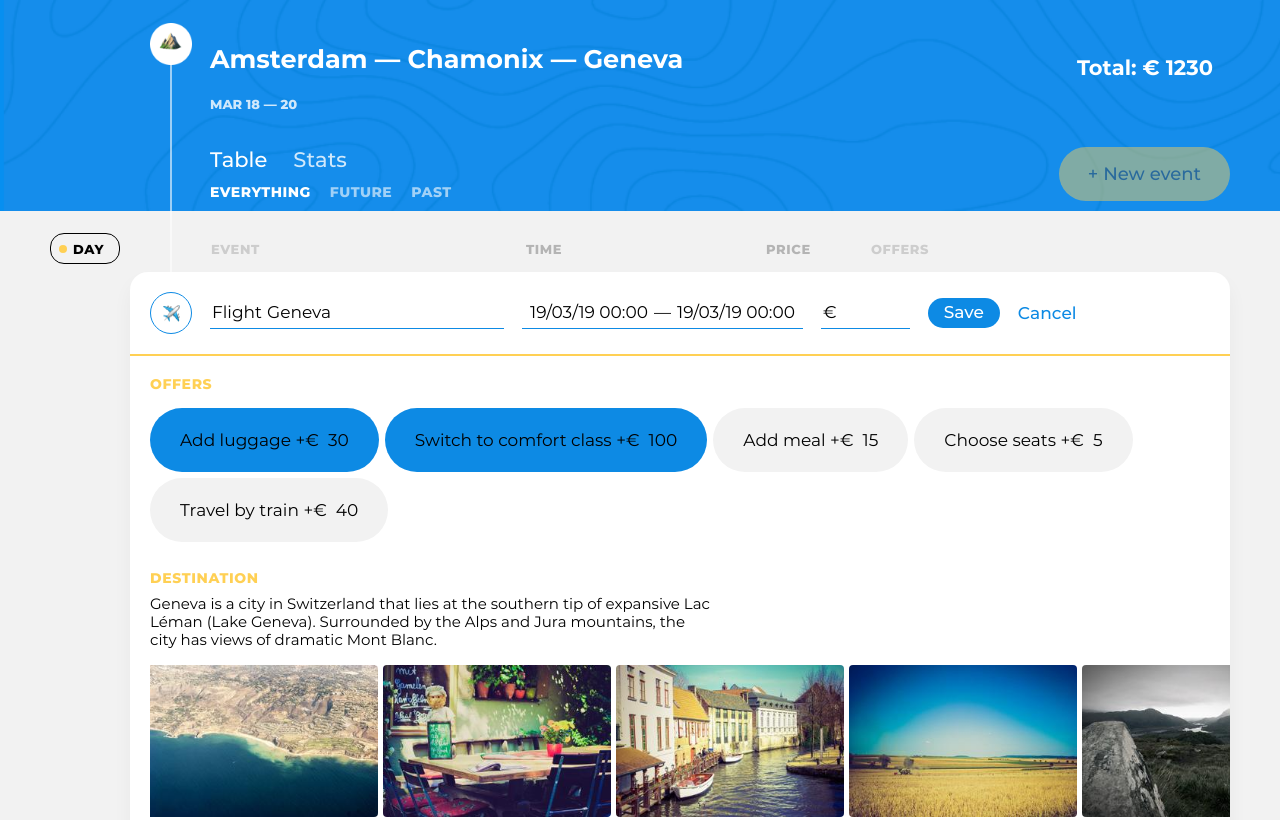
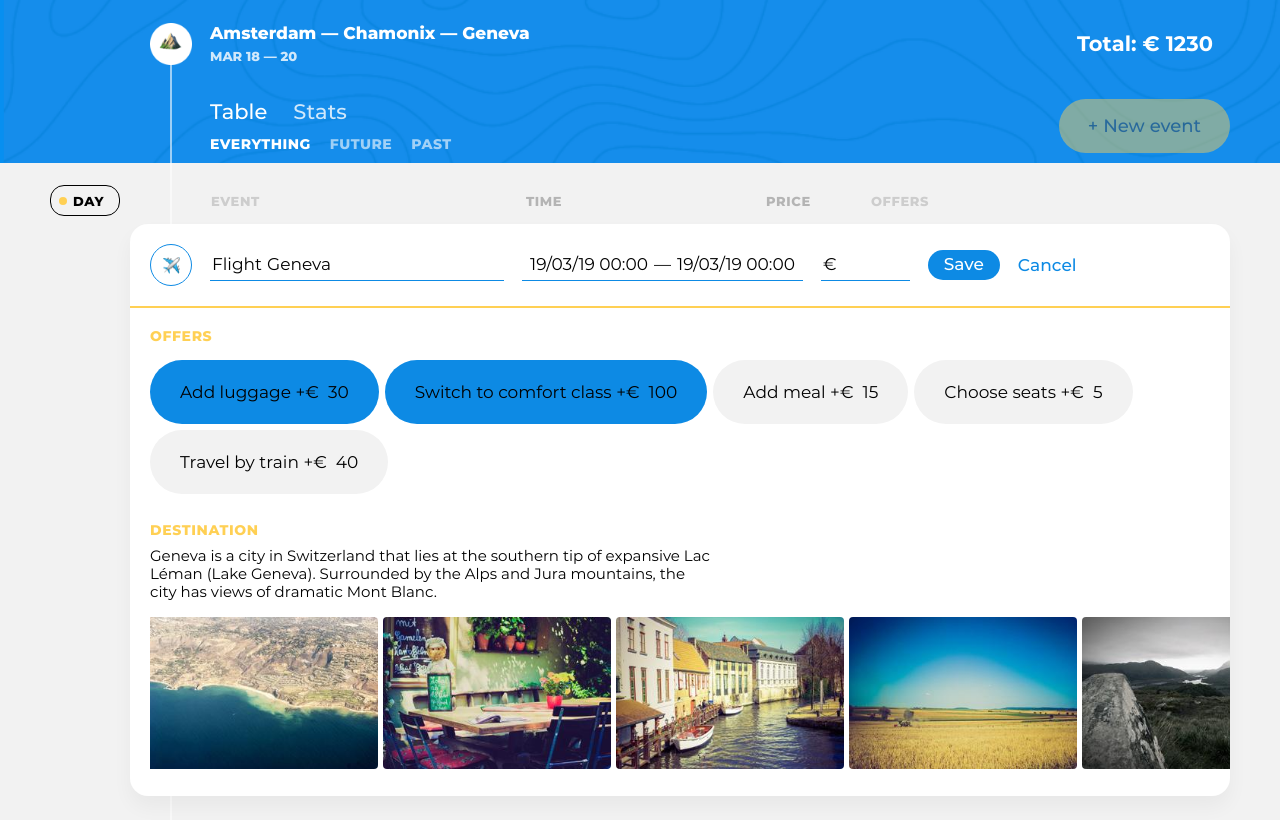
Before and after one commit to elenagradovich/425039-big-trip-14, a website: page markup/add-new-point.html in a window 1280 px wide. Shown: the top 820 px of the page. Drawn offline with Linux system fonts and the light colour scheme.

Commit message:
fix class name

```diff
--- a/markup/add-new-point.html
+++ b/markup/add-new-point.html
@@ -17,7 +17,7 @@
         <div class="trip-main">
           <section class="trip-main__trip-info  trip-info">
             <div class="trip-info__main">
-              <h1 class="trip-infos__title">Amsterdam &mdash; Chamonix &mdash; Geneva</h1>
+              <h1 class="trip-info__title">Amsterdam &mdash; Chamonix &mdash; Geneva</h1>
 
               <p class="trip-info__dates">Mar 18&nbsp;&mdash;&nbsp;20</p>
             </div>
```
